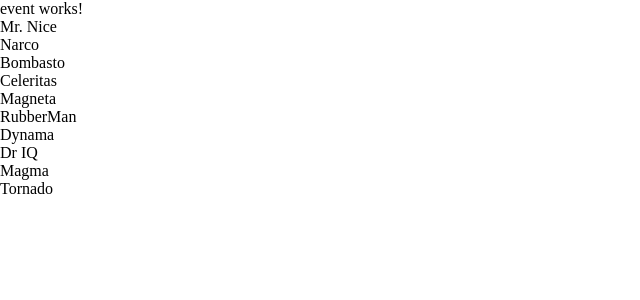
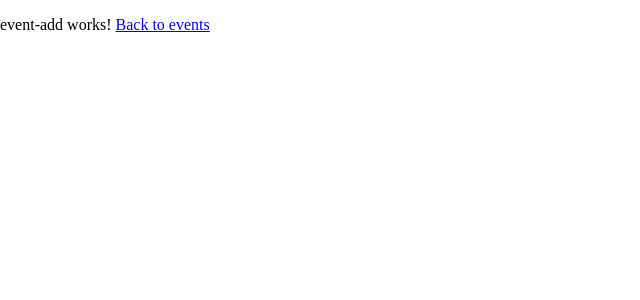
Before and after one commit to dhindurthy/event-scheduler-ng, an Angular app: page /event-add in a window 1280 px wide. Shown: the top 300 px of the page, without its empty margins (0-640 px from the left). Built offline with nearby package versions, Linux system fonts and the light colour scheme.

Commit message:
Added Routing to the app for navigation

```diff
--- /dev/null
+++ b/src/app/app-routing.module.ts
@@ -0,0 +1,26 @@
+import { NgModule }             from '@angular/core';
+import { RouterModule, Routes } from '@angular/router';
+
+import { EventComponent } from './event/event.component';
+import { EventAddComponent } from './event-add/event-add.component';
+
+/**
+ * [myRoutes Place where the routes to
+ * different pages need to be mentioned
+ * and the default page to redirect as well]
+ * @type {Routes}
+ */
+const myRoutes: Routes = [
+  { path: '', redirectTo: '/event', pathMatch: 'full' },
+  { path: 'event',  component: EventComponent },
+  { path: 'event-add',  component: EventAddComponent },
+];
+
+/**
+ * Registering the Router Module
+ */
+@NgModule({
+  imports: [ RouterModule.forRoot(myRoutes) ],
+  exports: [ RouterModule ]
+})
+export class AppRoutingModule {}
--- a/src/app/app.component.html
+++ b/src/app/app.component.html
@@ -1,4 +1,5 @@
 <div class="app-component">
 	{{title}}
-	<app-event></app-event>
+	<router-outlet></router-outlet>
+	<!-- <app-event></app-event> -->
 </div>
--- /dev/null
+++ b/src/app/event-add/event-add.component.html
@@ -0,0 +1,4 @@
+<p>
+  event-add works!
+  <a routerLink="/event" routerLinkActive="active">Back to events</a>
+</p>
--- /dev/null
+++ b/src/app/event-add/event-add.component.ts
@@ -0,0 +1,15 @@
+import { Component, OnInit } from '@angular/core';
+
+@Component({
+  selector: 'app-event-add',
+  templateUrl: './event-add.component.html',
+  styleUrls: ['./event-add.component.scss']
+})
+export class EventAddComponent implements OnInit {
+
+  constructor() { }
+
+  ngOnInit() {
+  }
+
+}
--- a/src/app/event/event.component.html
+++ b/src/app/event/event.component.html
@@ -1,5 +1,6 @@
+<a routerLink="/event-add" routerLinkActive="active">Add an Event</a>
 <div class="events-container">
-	event {{isBound}} works!
+	event list works!
   <div *ngFor="let event of events"> <!--(click)="onSelect(event)"-->
     <span> {{event.name}} </span>
   </div>
```
Also changed, not shown: src/app/app.module.ts (+21 -4 lines), src/app/event-add/event-add.component.scss (added), 1 other file (tests, documents, lock files or other folders).
